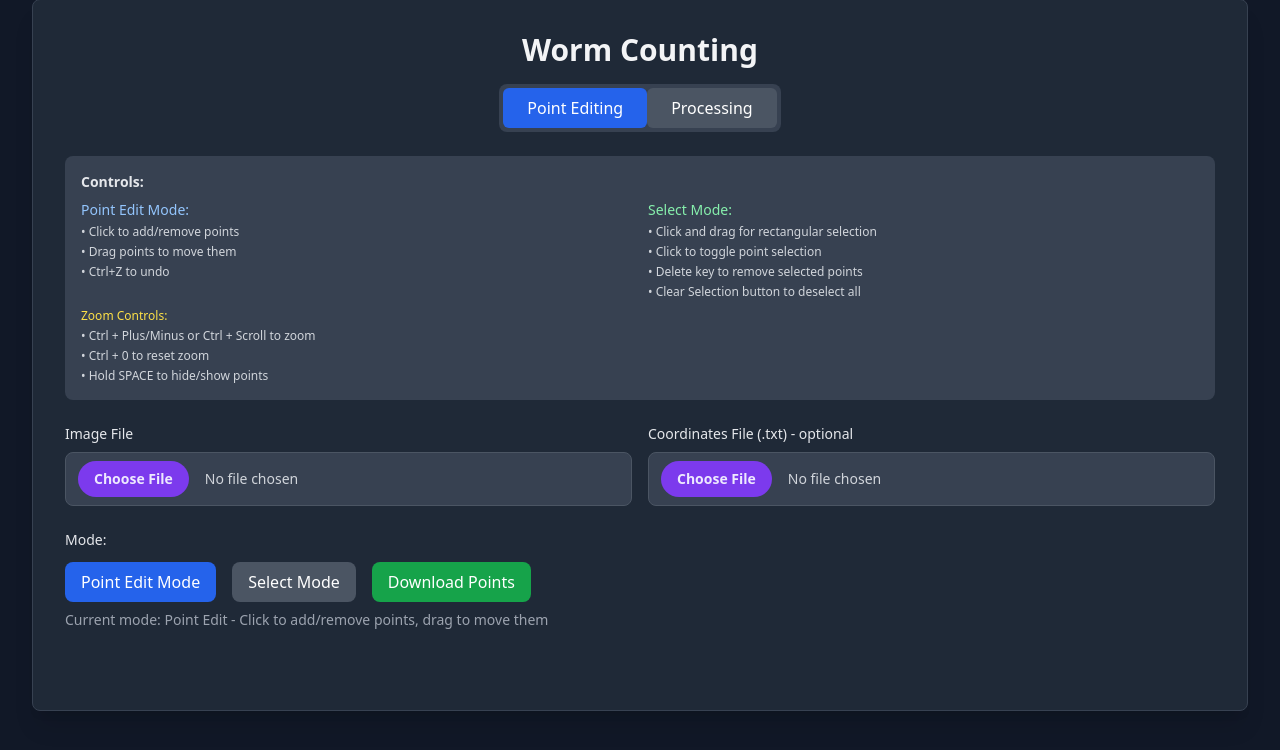
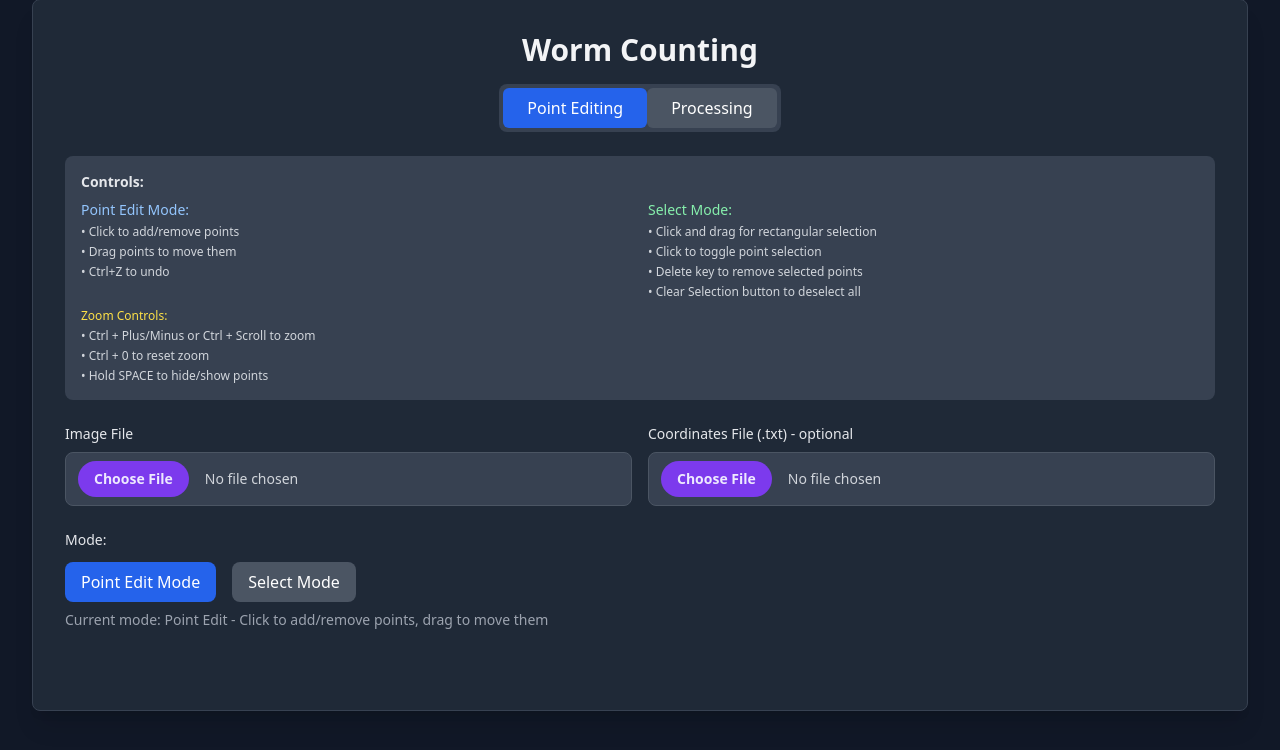
Before and after one commit to sposhiy33/wounter, a Flask app: page / in a window 1280 px wide. Shown: the part 33-783 px from the top of the page. Run offline with Flask 3, Linux system fonts and the light colour scheme; some libraries are stand-ins or nearby versions.

Commit message:
small tweaks: downloads button logic, new scale

```diff
--- a/templates/index.html
+++ b/templates/index.html
@@ -15,11 +15,17 @@
             overflow: auto;
             max-height: 80vh;
         }
+        #image-wrapper {
+            position: relative;
+            transform-origin: top left;
+            transition: transform 0.1s ease-out;
+        }
         #image-canvas {
             position: absolute;
             top: 0;
             left: 0;
             cursor: crosshair;
+            transform-origin: top left;
         }
         #display-image {
             display: block;
@@ -121,7 +127,7 @@
                     <button id="change-category-btn" class="px-4 py-2 rounded-lg font-medium transition duration-200 bg-purple-600 text-white hover:bg-purple-700 hidden">
                         Change Category
                     </button>
-                    <button id="download-points-btn" class="px-4 py-2 rounded-lg font-medium transition duration-200 bg-green-600 text-white hover:bg-green-700">
+                    <button id="download-points-btn" class="px-4 py-2 rounded-lg font-medium transition duration-200 bg-green-600 text-white hover:bg-green-700 hidden">
                         Download Points
                     </button>
                 </div>
@@ -132,9 +138,11 @@
             <!-- Image Display and Canvas with Side Menus -->
             <div class="flex gap-6 mb-6">
                 <div id="image-container" class="hidden">
-                    <img id="display-image" src="" alt="Uploaded Image">
-                    <canvas id="image-canvas"></canvas>
-                    <div id="selection-rectangle" class="selection-rectangle" style="display: none;"></div>
+                    <div id="image-wrapper">
+                        <img id="display-image" src="" alt="Uploaded Image">
+                        <canvas id="image-canvas"></canvas>
+                        <div id="selection-rectangle" class="selection-rectangle" style="display: none;"></div>
+                    </div>
                 </div>
 
                 <!-- Right Side Menus -->
@@ -194,19 +202,21 @@
                         </div>
 
                         <!-- Zoom Controls -->
+                        <div class="p-4 bg-gray-700 rounded-lg mb-6">
+                            <label class="block text-sm font-medium text-gray-200 mb-2">Zoom: <span id="zoom-value">100</span>%</label>
+                            <input type="range" id="zoom-slider" min="10" max="300" value="100" step="5" class="w-full h-2 bg-gray-600 rounded-lg appearance-none cursor-pointer accent-blue-500 mb-2">
+                            <div class="flex gap-2 justify-between text-xs text-gray-400">
+                                <span>10%</span>
+                                <span>100%</span>
+                                <span>300%</span>
+                            </div>
+                        </div>
+
+                        <!-- Point Visibility Toggle -->
                         <div class="p-4 bg-gray-700 rounded-lg">
-                            <label class="block text-sm font-medium text-gray-200 mb-3">Zoom: <span id="zoom-value">100</span>%</label>
-                            <div class="flex gap-2">
-                                <button id="zoom-out-btn" class="px-3 py-1 bg-gray-600 hover:bg-gray-700 text-white rounded text-sm font-medium transition duration-200">
-                                    Zoom Out
-                                </button>
-                                <button id="zoom-reset-btn" class="px-3 py-1 bg-gray-600 hover:bg-gray-700 text-white rounded text-sm font-medium transition duration-200">
-                                    Reset
-                                </button>
-                                <button id="zoom-in-btn" class="px-3 py-1 bg-gray-600 hover:bg-gray-700 text-white rounded text-sm font-medium transition duration-200">
-                                    Zoom In
-                                </button>
-                            </div>
+                            <button id="toggle-points-btn" class="w-full px-4 py-2 rounded-lg font-medium transition duration-200 bg-blue-600 text-white hover:bg-blue-700">
+                                Hide Points
+                            </button>
                         </div>
                     </div>
                 </div>
@@ -261,10 +271,9 @@
         const changeCategoryBtn = document.getElementById('change-category-btn');
         const downloadPointsBtn = document.getElementById('download-points-btn');
         const modeDescription = document.getElementById('mode-description');
-        const zoomInBtn = document.getElementById('zoom-in-btn');
-        const zoomOutBtn = document.getElementById('zoom-out-btn');
-        const zoomResetBtn = document.getElementById('zoom-reset-btn');
+        const zoomSlider = document.getElementById('zoom-slider');
         const zoomValue = document.getElementById('zoom-value');
+        const imageWrapper = document.getElementById('image-wrapper');
         const ctx = canvas.getContext('2d');
 
         // Tab references
@@ -291,6 +300,7 @@
 
         // Image controls references
         const imageControlsMenu = document.getElementById('image-controls-menu');
+        const togglePointsBtn = document.getElementById('toggle-points-btn');
 
         let points = [];
         let pointSize = 5;
@@ -314,9 +324,8 @@
 
         // Zoom state
         let zoomLevel = 1.0;
-        let zoomStep = 0.2;
-        let minZoom = 0.1;
-        let maxZoom = 3.0;
+        let originalImageWidth = 0;
+        let originalImageHeight = 0;
 
         // History management
         let historyStack = []; // Store previous states
@@ -333,13 +342,16 @@
                 deleteSelectedPoints();
             } else if (e.ctrlKey && (e.key === '+' || e.key === '=')) {
                 e.preventDefault();
-                zoomIn();
+                zoomLevel = Math.min(zoomLevel + 0.1, 3.0);
+                updateZoom();
             } else if (e.ctrlKey && e.key === '-') {
                 e.preventDefault();
-                zoomOut();
+                zoomLevel = Math.max(zoomLevel - 0.1, 0.1);
+                updateZoom();
             } else if (e.ctrlKey && e.key === '0') {
                 e.preventDefault();
-                resetZoom();
+                zoomLevel = 1.0;
+                updateZoom();
             }
         });
 
@@ -357,9 +369,10 @@
         clearSelectionBtn.addEventListener('click', clearSelection);
         changeCategoryBtn.addEventListener('click', changeSelectedPointsCategory);
         downloadPointsBtn.addEventListener('click', downloadPointsAsText);
-        zoomInBtn.addEventListener('click', () => zoomIn());
-        zoomOutBtn.addEventListener('click', () => zoomOut());
-        zoomResetBtn.addEventListener('click', () => resetZoom());
+        zoomSlider.addEventListener('input', (e) => {
+            zoomLevel = parseInt(e.target.value, 10) / 100;
+            updateZoom();
+        });
         canvas.addEventListener('mousedown', handleMouseDown);
         canvas.addEventListener('mousemove', handleMouseMove);
         canvas.addEventListener('mouseup', handleMouseUp);
@@ -381,15 +394,32 @@
         });
 
 
-        // Spacebar event listeners to hide/show points
+        // Points visibility state
+        let pointsVisible = true;
         let spacebarHeld = false;
 
+        // Function to toggle points visibility
+        function togglePointsVisibility() {
+            pointsVisible = !pointsVisible;
+            if (pointsVisible) {
+                drawPoints();
+                togglePointsBtn.textContent = 'Hide Points';
+                togglePointsBtn.className = 'w-full px-4 py-2 rounded-lg font-medium transition duration-200 bg-blue-600 text-white hover:bg-blue-700';
+            } else {
+                ctx.clearRect(0, 0, canvas.width, canvas.height);
+                togglePointsBtn.textContent = 'Show Points';
+                togglePointsBtn.className = 'w-full px-4 py-2 rounded-lg font-medium transition duration-200 bg-green-600 text-white hover:bg-green-700';
+            }
+        }
+
+        // Spacebar event listeners to hide/show points
         document.addEventListener('keydown', (e) => {
             if (e.code === 'Space' && !spacebarHeld) {
                 e.preventDefault();
                 spacebarHeld = true;
-                // Clear only the points, keep the image
-                ctx.clearRect(0, 0, canvas.width, canvas.height);
+                if (pointsVisible) {
+                    togglePointsVisibility();
+                }
             }
         });
 
@@ -397,50 +427,27 @@
             if (e.code === 'Space' && spacebarHeld) {
                 e.preventDefault();
                 spacebarHeld = false;
-                drawPoints();
+                if (!pointsVisible) {
+                    togglePointsVisibility();
+                }
             }
         });
 
+        // Button event listener for toggling points
+        togglePointsBtn.addEventListener('click', togglePointsVisibility);
+
         // --- Zoom Functions ---
-        function zoomIn() {
-            if (zoomLevel < maxZoom) {
-                zoomLevel = Math.min(zoomLevel + zoomStep, maxZoom);
-                updateZoom();
-            }
-        }
-
-        function zoomOut() {
-            if (zoomLevel > minZoom) {
-                zoomLevel = Math.max(zoomLevel - zoomStep, minZoom);
-                updateZoom();
-            }
-        }
-
-        function resetZoom() {
-            zoomLevel = 1.0;
-            updateZoom();
-        }
-
         function updateZoom() {
             zoomValue.textContent = Math.round(zoomLevel * 100);
+            zoomSlider.value = Math.round(zoomLevel * 100);
 
-            // Update image and canvas scaling
-            if (displayImage.src) {
-                const originalWidth = displayImage.naturalWidth;
-                const originalHeight = displayImage.naturalHeight;
-                const scaledWidth = originalWidth * zoomLevel;
-                const scaledHeight = originalHeight * zoomLevel;
+            // Use CSS transform to scale the image wrapper (GPU-accelerated, no re-rendering)
+            if (displayImage.src && originalImageWidth > 0) {
+                // Apply transform to the wrapper - this scales both image and canvas together
+                imageWrapper.style.transform = `scale(${zoomLevel})`;
 
-                // Update image display
-                displayImage.style.width = scaledWidth + 'px';
-                displayImage.style.height = scaledHeight + 'px';
-
-                // Update canvas size
-                canvas.width = scaledWidth;
-                canvas.height = scaledHeight;
-
-                // Redraw points with new scale
-                drawPoints();
+                // Canvas stays at original size - CSS transform handles the scaling
+                // No need to redraw points as they're already at correct coordinates
             }
         }
 
@@ -556,6 +563,7 @@
             // Update UI
             drawPoints();
             updateCategoryStats(); // Update category statistics after undo
+            updateDownloadButton();
 
             // Remove current state from history
             historyStack.pop();
@@ -576,19 +584,31 @@
                         imageControlsMenu.classList.remove('hidden'); // Show image controls when image loads
                         categoryMenu.classList.remove('hidden'); // Show category menu when image loads
 
+                        // Store original image dimensions
+                        originalImageWidth = displayImage.naturalWidth;
+                        originalImageHeight = displayImage.naturalHeight;
+
+                        // Set image to display at full resolution (no CSS width/height constraints)
+                        displayImage.style.width = originalImageWidth + 'px';
+                        displayImage.style.height = originalImageHeight + 'px';
+
+                        // Set canvas to match original image size
+                        canvas.width = originalImageWidth;
+                        canvas.height = originalImageHeight;
+                        canvas.style.width = originalImageWidth + 'px';
+                        canvas.style.height = originalImageHeight + 'px';
+
                         // Reset zoom when loading new image
                         zoomLevel = 1.0;
                         updateZoom();
 
-                        // Scale the canvas to match the image display size with zoom
-                        const scaleX = (displayImage.offsetWidth * zoomLevel) / displayImage.naturalWidth;
-                        const scaleY = (displayImage.offsetHeight * zoomLevel) / displayImage.naturalHeight;
-
+                        // Process coordinates file if provided (no scaling needed as we use original coordinates)
                         if (coordsFile) {
-                            processCoordsFile(coordsFile, scaleX, scaleY);
+                            processCoordsFile(coordsFile, 1, 1);
                         } else {
                             points = []; // Clear points if no coords file
                             drawPoints();
+                            updateDownloadButton();
                         }
                     };
                 };
@@ -646,20 +666,25 @@
                 drawPoints();
                 updateCategoryStats();
                 updateCategoriesList(); // Update the categories list in case new categories were added
+                updateDownloadButton();
             };
             reader.readAsText(file);
         }
 
         function drawPoints() {
-            ctx.clearRect(0, 0, canvas.width, canvas.height);
+            // Clear canvas at original size
+            ctx.clearRect(0, 0, originalImageWidth, originalImageHeight);
 
-            // Scale point size with zoom for better visibility
-            const scaledPointSize = pointSize * zoomLevel;
+            // Only draw points if they are visible
+            if (!pointsVisible) {
+                return;
+            }
 
+            // Use original point size (canvas will be scaled via CSS transform)
             points.forEach((p, index) => {
-                // Draw point with scaled coordinates and size
+                // Draw point at original coordinates (no zoom scaling needed as CSS transform handles it)
                 ctx.beginPath();
-                ctx.arc(p.x * zoomLevel, p.y * zoomLevel, scaledPointSize, 0, 2 * Math.PI);
+                ctx.arc(p.x, p.y, pointSize, 0, 2 * Math.PI);
 
                 // Color based on selection state and category
                 if (selectedPoints.has(index)) {
@@ -692,6 +717,7 @@
 
         function handleMouseDown(e) {
             const rect = canvas.getBoundingClientRect();
+            // Account for CSS transform scale when calculating coordinates
             const x = (e.clientX - rect.left) / zoomLevel;
             const y = (e.clientY - rect.top) / zoomLevel;
 
@@ -711,6 +737,7 @@
 
         function handleMouseMove(e) {
             const rect = canvas.getBoundingClientRect();
+            // Account for CSS transform scale when calculating coordinates
             const x = (e.clientX - rect.left) / zoomLevel;
             const y = (e.clientY - rect.top) / zoomLevel;
 
@@ -733,6 +760,7 @@
             } else if (currentMode === 'select' && isSelecting) {
                 // Finalize selection rectangle (only in select mode)
                 const rect = canvas.getBoundingClientRect();
+                // Account for CSS transform scale when calculating coordinates
                 const x = (e.clientX - rect.left) / zoomLevel;
                 const y = (e.clientY - rect.top) / zoomLevel;
                 selectionEnd = { x, y };
@@ -758,6 +786,14 @@
             }
         }
 
+        function updateDownloadButton() {
+            if (points.length > 0) {
+                downloadPointsBtn.classList.remove('hidden');
+            } else {
+                downloadPointsBtn.classList.add('hidden');
+            }
+        }
+
         function handleWheel(e) {
             // Only zoom when Ctrl key is held
             if (e.ctrlKey) {
@@ -766,11 +802,12 @@
                 // Determine zoom direction based on scroll direction
                 if (e.deltaY < 0) {
                     // Scroll up = zoom in
-                    zoomIn();
+                    zoomLevel = Math.min(zoomLevel + 0.1, 3.0);
                 } else {
                     // Scroll down = zoom out
-                    zoomOut();
+                    zoomLevel = Math.max(zoomLevel - 0.1, 0.1);
                 }
+                updateZoom();
             }
         }
 
@@ -782,6 +819,7 @@
             }
 
             const rect = canvas.getBoundingClientRect();
+            // Account for CSS transform scale when calculating coordinates
             const x = (e.clientX - rect.left) / zoomLevel;
             const y = (e.clientY - rect.top) / zoomLevel;
 
@@ -806,6 +844,7 @@
                     });
                     selectedPoints = newSelectedPoints;
                     drawPoints();
+                    updateDownloadButton();
                 } else {
                     // Clicked on empty space: add point
                     saveToHistory();
@@ -813,6 +852,7 @@
                     console.log('Added point:', x, y, 'with category:', currentDefaultCategory);
                     drawPoints();
                     updateCategoryStats();
+                    updateDownloadButton();
                 }
             } else if (currentMode === 'select') {
                 // Select mode: selection only, no point manipulation
@@ -825,15 +865,17 @@
         }
 
         function updateSelectionRectangle() {
-            const left = Math.min(selectionStart.x, selectionEnd.x) * zoomLevel;
-            const top = Math.min(selectionStart.y, selectionEnd.y) * zoomLevel;
-            const width = Math.abs(selectionEnd.x - selectionStart.x) * zoomLevel;
-            const height = Math.abs(selectionEnd.y - selectionStart.y) * zoomLevel;
+            // Selection rectangle coordinates are in original image space
+            const left = Math.min(selectionStart.x, selectionEnd.x);
+            const top = Math.min(selectionStart.y, selectionEnd.y);
+            const width = Math.abs(selectionEnd.x - selectionStart.x);
+            const height = Math.abs(selectionEnd.y - selectionStart.y);
 
-            selectionRectangle.style.left = left + 'px';
-            selectionRectangle.style.top = top + 'px';
-            selectionRectangle.style.width = width + 'px';
-            selectionRectangle.style.height = height + 'px';
+            // Apply zoom transform to the rectangle position and size
+            selectionRectangle.style.left = (left * zoomLevel) + 'px';
+            selectionRectangle.style.top = (top * zoomLevel) + 'px';
+            selectionRectangle.style.width = (width * zoomLevel) + 'px';
+            selectionRectangle.style.height = (height * zoomLevel) + 'px';
         }
 
         function selectPointsInRectangle() {
@@ -878,6 +920,7 @@
             selectedPoints.clear();
             drawPoints();
             updateCategoryStats();
+            updateDownloadButton();
         }
 
         // --- Category Management Functions ---
```
